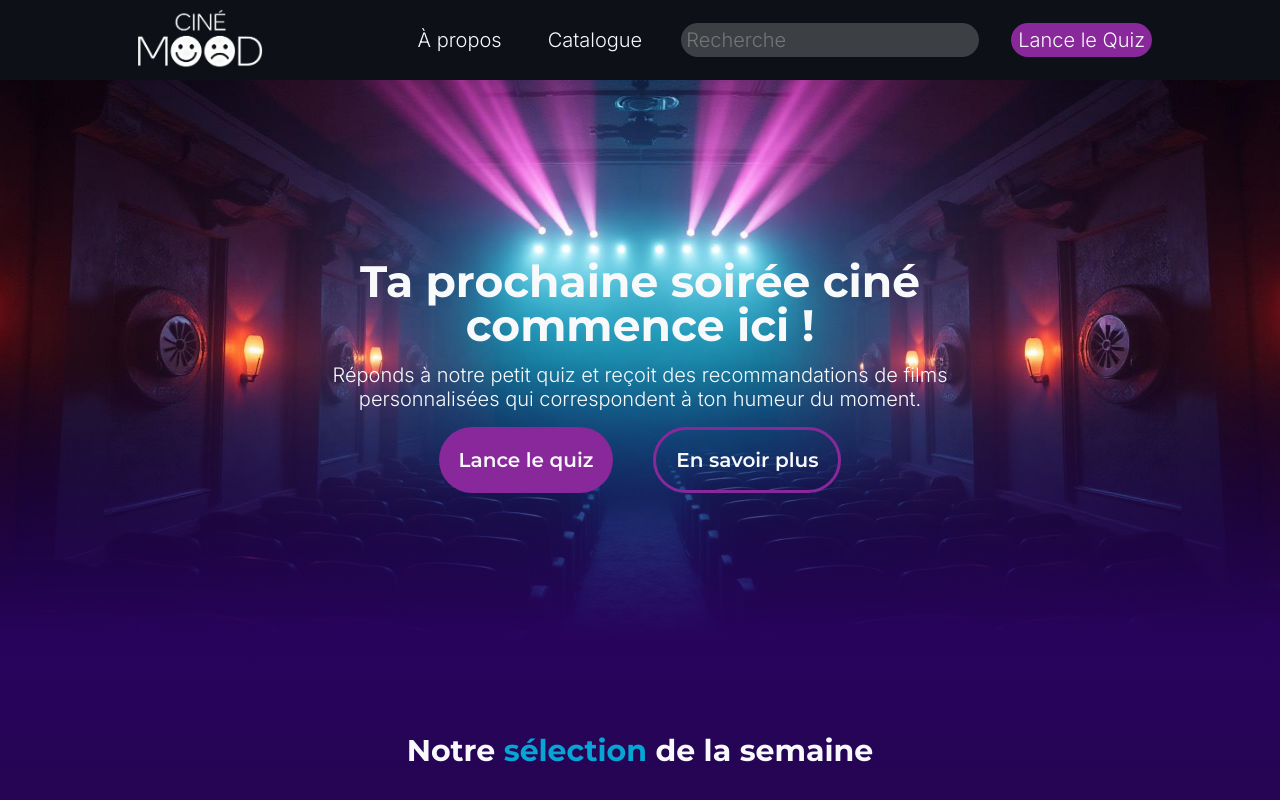
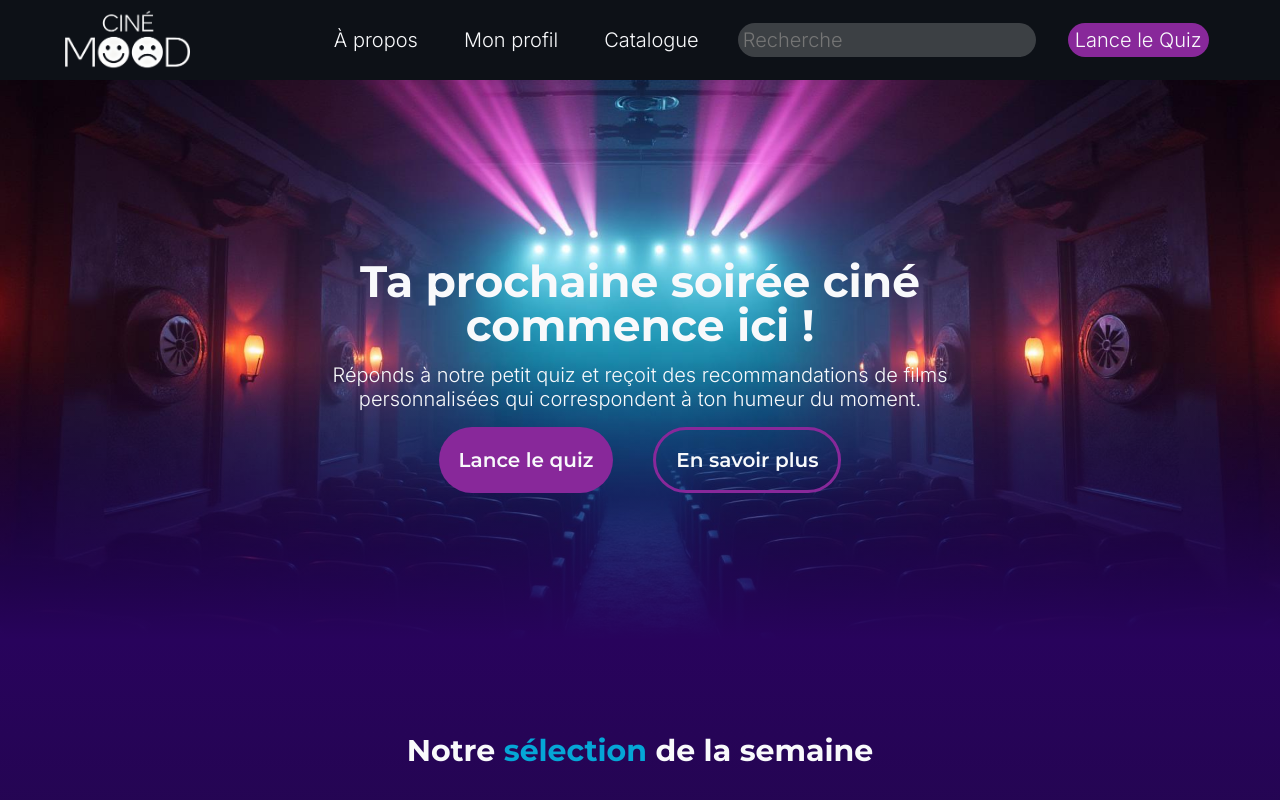
Before and after one commit to WildCodeSchool-2025-09/p2-remote-vert-cinemood, a React (Vite) app: page / in a window 1280 px wide. Shown: the top 800 px of the page. Built offline with nearby package versions, Linux system fonts and the light colour scheme; no server answers.

Commit message:
navbar avec burger menu

```diff
--- a/src/components/NavBar/NavBar.css
+++ b/src/components/NavBar/NavBar.css
@@ -1,3 +1,11 @@
+.show-navbar {
+	display: flex;
+	flex-direction: column;
+	justify-content: center;
+	align-items: center;
+	padding: 20px 0;
+}
+
 .navbar {
 	height: 80px;
 	background-color: var(--black);
@@ -5,29 +13,87 @@
 	width: 100%;
 	z-index: 1000;
 	top: 0;
-}
+	display: flex;
+	justify-content: space-around;
+	align-items: center;
 
-.links-container {
-	margin: 0 auto;
-	width: 80%;
-	display: flex;
-	justify-content: space-between;
-	align-items: center;
-	gap: 1rem;
-	height: 5rem;
-	background-color: var(--black);
+	.navbar-burger {
+		cursor: pointer;
+		display: none;
+		font-size: 1.5em;
+
+		@media screen and (max-width: 768px) {
+			display: block;
+			color: var(--white);
+		}
+	}
+
+	.navbar-list {
+		list-style: none;
+		margin: 0;
+		display: flex;
+		flex-wrap: wrap;
+		justify-content: space-around;
+		align-items: center;
+
+		@media screen and (max-width: 768px) {
+			flex-direction: column;
+			width: 100%;
+			background-color: var(--black);
+			z-index: 1;
+			display: none;
+
+			&.show {
+				display: flex;
+
+				img {
+					padding: 0;
+				}
+			}
+		}
+
+		li {
+			position: relative;
+			padding: 1rem;
+
+			&:hover {
+				display: flex;
+				flex-direction: column;
+			}
+
+			a {
+				color: var(--white);
+				text-decoration: none;
+			}
+		}
+
+		.active {
+			color: #ff9900;
+			padding: 0.2em;
+			background-color: #ff990018;
+			box-shadow: 0 0 30px #75553f;
+		}
+
+		/* Responsive styles */
+		@media screen and (max-width: 768px) {
+			flex-direction: column;
+
+			li {
+				padding: 0.5rem;
+				position: relative;
+
+				a {
+					padding: 0.3rem;
+				}
+			}
+		}
+	}
 }
 
 .logo {
-	height: 5rem;
+	display: block;
+	height: 80px;
 	width: auto;
-}
-
-.nav-links-container {
-	display: flex;
-	justify-content: space-between;
-	align-items: center;
-	gap: 2rem;
 }
 
 .nav-button {
@@ -69,7 +135,3 @@
 	border-radius: 40px;
 	padding: 0.25em;
 }
-
-.burger-button {
-	display: none;
-}
--- a/src/components/NavBar/NavBar.tsx
+++ b/src/components/NavBar/NavBar.tsx
@@ -1,51 +1,66 @@
 import { Link } from "react-router";
 import "./NavBar.css";
+import { useState } from "react";
 import { useLaunch } from "../../context/LaunchQuiz";
 
 function NavBar() {
 	const { setLaunch } = useLaunch();
+	const [isMenuOpen, setIsMenuOpen] = useState(false);
+	const toggleMenu = () => {
+		setIsMenuOpen(!isMenuOpen);
+	};
 
 	return (
-		<nav className="navbar">
-			<div className="links-container">
+		<>
+			<nav className={`navbar ${isMenuOpen ? "show-navbar" : ""}`}>
 				<Link to="/">
 					<img
 						src="/logo-cine-mood-black.png"
 						alt="CinéMood"
-						className="logo"
+						className={`logo navbar-list ${isMenuOpen ? "" : "show"}`}
 					/>
 				</Link>
-
-				<button type="button" className="burger-button burger">
-					&#9776;
-				</button>
-
-				<ul className="nav-links-container nav-links">
-					<li>
-						<Link to="/" className="nav-button">
+				<div
+					className="navbar-burger"
+					onClick={toggleMenu}
+					onKeyUp={toggleMenu}
+				>
+					☰
+				</div>
+				<ul className={`navbar-list ${isMenuOpen ? "show" : ""}`}>
+					<li className="navbar-item">
+						<Link to="/" onClick={toggleMenu} className="nav-button">
 							À propos
 						</Link>
 					</li>
-					<li>
-						<Link to="/catalogue" className="nav-button">
+					<li className="navbar-item">
+						<Link to="/profil" onClick={toggleMenu} className="nav-button">
+							Mon profil
+						</Link>
+					</li>
+					<li className="navbar-item">
+						<Link to="/catalogue" className="nav-button" onClick={toggleMenu}>
 							Catalogue
 						</Link>
 					</li>
-					<li>
+					<li className="navbar-item">
 						<input type="text" className="search-bar" placeholder="Recherche" />
 					</li>
-					<li>
+					<li className="navbar-item">
 						<Link
 							to="/quiz"
 							className="primary-button quiz-nav-button"
-							onClick={() => setLaunch(true)}
+							onClick={() => {
+								setLaunch(true);
+								toggleMenu();
+							}}
 						>
 							Lance le Quiz
 						</Link>
 					</li>
 				</ul>
-			</div>
-		</nav>
+			</nav>
+		</>
 	);
 }
 
```
Also changed, not shown: 1 other file (tests, documents, lock files or other folders).
